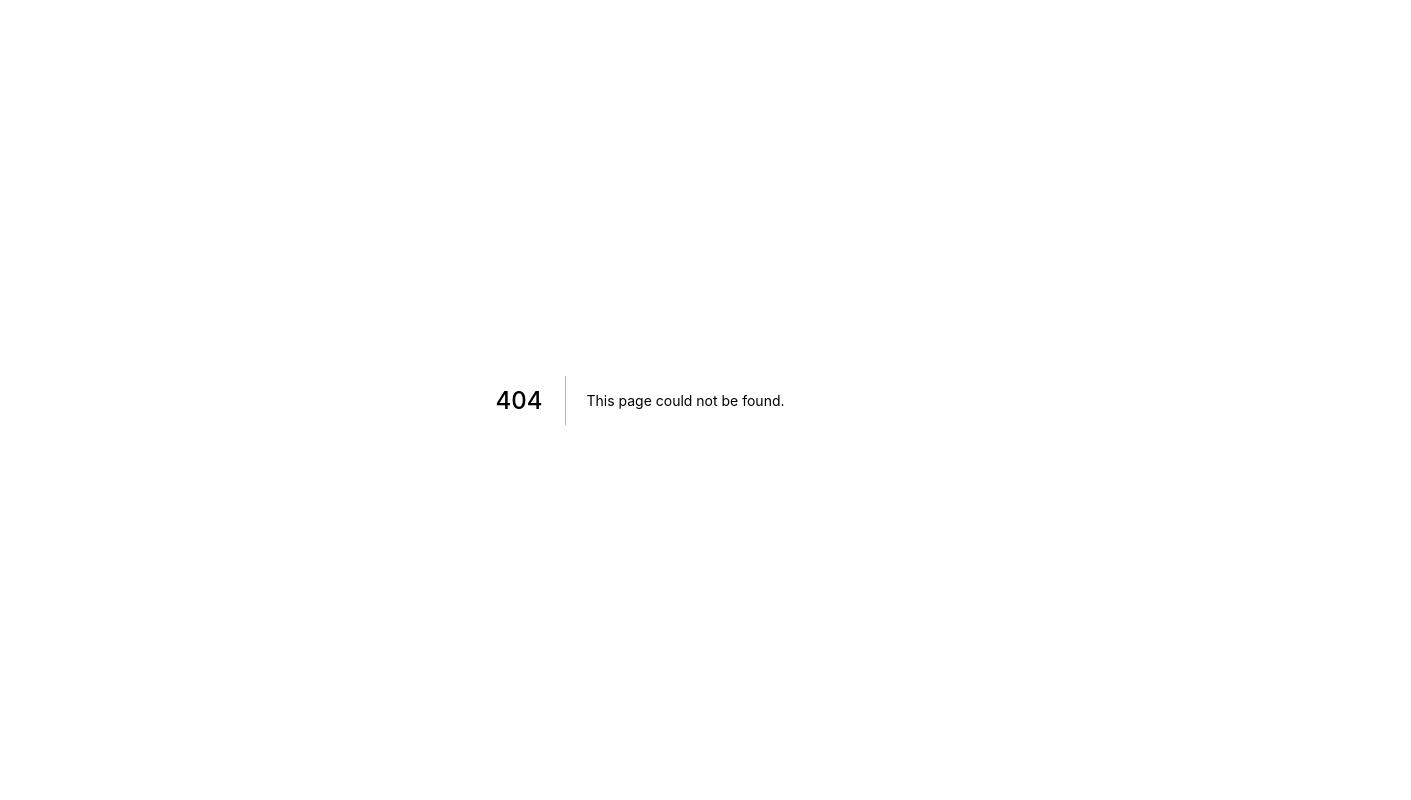
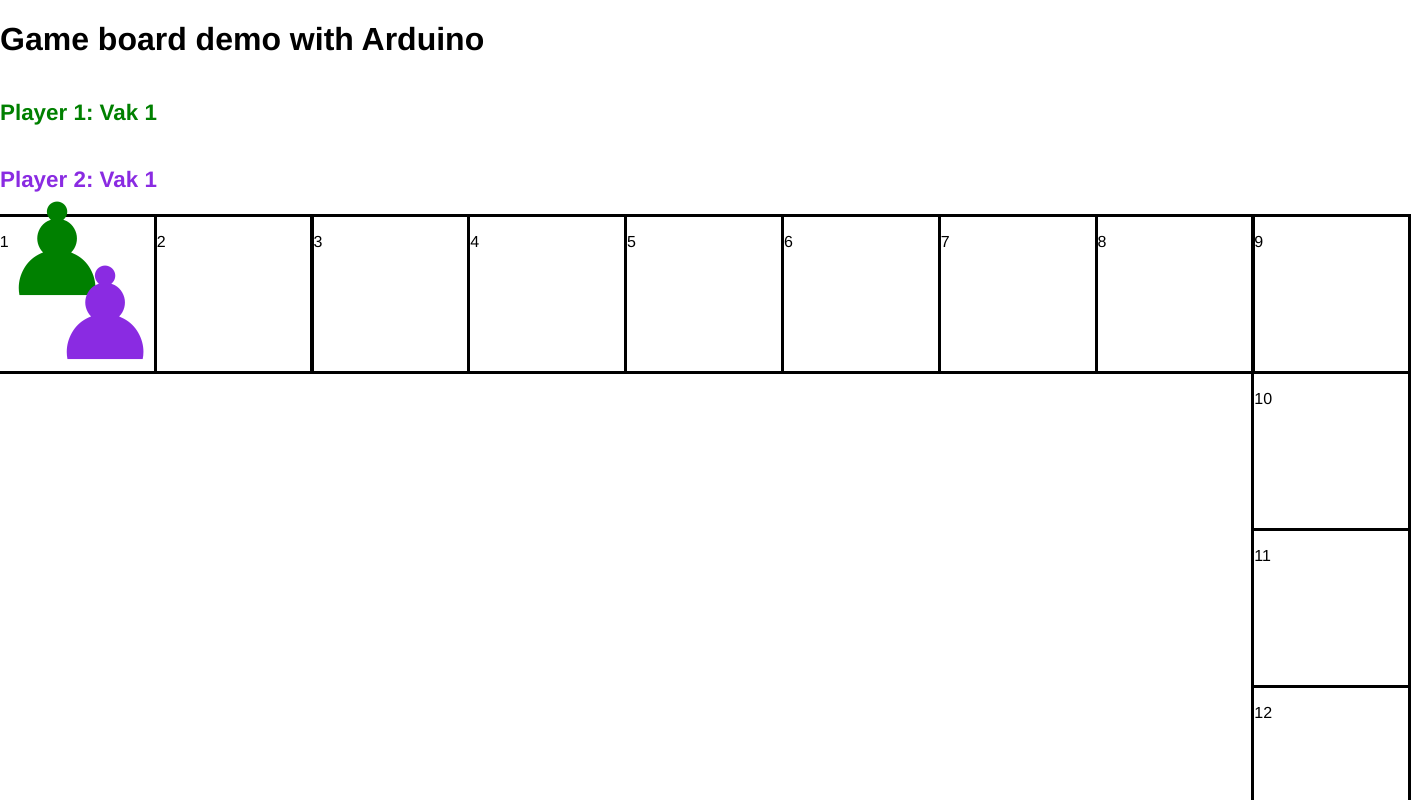
Before and after one commit to cesardg/int4-team14-frontend, a Next.js app: page /board in a window 1280 px wide. Before the commit this address had no page. Shown: the top 800 px of the page, 1411 px wide, since content can reach past the window. Built offline with nearby package versions, Linux system fonts and the light colour scheme.

Commit message:
update board demo

```diff
--- a/components/GameBoard.js
+++ b/components/GameBoard.js
@@ -1,16 +1,33 @@
 import styles from './GameBoard.module.css';
 
-const GameBoard = ({currentField}) => {
-  console.log(currentField)
-  let fields = [1, 2, 3, 4, 5]
+const GameBoard = ({currentField1, currentField2}) => {
+
+  let fieldsRow1 = [1, 2, 3, 4, 5, 6, 7, 8]
+  let fieldsRow2 = [9, 10, 11, 12]
   return (
     <div className={styles.container}>
-      {fields.map((field) => (
-        <div key={field} className={styles.bordvak}>
+       <p className={styles.player1Stats}>Player 1: Vak {currentField1}</p>
+        <p className={styles.player2Stats}>Player 2: Vak {currentField2}</p>
+       <div className={styles.board}>
+      <div className={styles.row1}>
+      {fieldsRow1.map((field) => (
+        <div key={field} className={styles.fieldRow1}>
          <p>{field}</p>
-         <p className={styles.pion}>{currentField == field ? "♟" : "" }</p>
+         <p className={styles.pion1}>{currentField1 == field ? "♟" : "" }</p>
+         <p className={styles.pion2}>{currentField2 == field ? "♟" : "" }</p>
         </div>
       ))}
+      </div>
+      <div className={styles.row2}>
+      {fieldsRow2.map((field) => (
+        <div key={field} className={styles.fieldRow2}>
+         <p>{field}</p>
+         <p className={styles.pion1}>{currentField1 == field ? "♟" : "" }</p>
+        <p className={styles.pion2}>{currentField2 == field ? "♟" : "" }</p>
+        </div>
+      ))}
+      </div>
+      </div>
     </div>
   )
 }
--- a/components/GameBoard.module.css
+++ b/components/GameBoard.module.css
@@ -1,15 +1,51 @@
-.bordvak{
+.fieldRow1{
     border: .2rem solid black;
     height: 10rem;
     margin-left: -.2rem;
     width: 10rem;
 }
 
+.fieldRow2{
+    composes: fieldRow1;
+    margin-bottom: -.2rem;
+}
+
 .container{
+    display: flex;
+    flex-direction: column;
+}
+
+.pion1{
+    font-size: 8rem;
+    margin-top: -5rem;
+    color: green;
+    line-height: 1;
+}
+
+.pion2{
+    composes: pion1;
+    margin-top: -12rem;
+    margin-left: 3rem;
+    color: blueviolet;
+}
+
+.row1{
     display: flex;
 }
 
-.pion{
-    font-size: 10rem;
-    margin: -5rem auto
+.board{
+    display: flex;
+    flex-direction: row;
 }
+
+.player1Stats{
+    font-size: 1.4rem;
+    font-weight: bold;
+    line-height: 1;
+    color: green;
+}
+
+.player2Stats{
+    composes: player1Stats;
+    color: blueviolet
+}
--- a/pages/testing.js
+++ b/pages/board.js
@@ -1,10 +1,8 @@
 import Head from 'next/head'
-import dynamic from 'next/dynamic'
 import GameBoard from '../components/GameBoard';
 import { useState, useEffect } from 'react';
 import { useRouter } from 'next/router'
 
-const Chat = dynamic(() => import('../components/Chat'), { ssr: false });
 
 export default function Testing() {
 
@@ -14,15 +12,20 @@ export default function Testing() {
 
   let arr = []
   let tempField;
-  const [field, setField] = useState(1);
-  // If pressed key is our target key then set to true- test branch
+
+  // Pion speler 1
+  const [field1, setField1] = useState(1);
+
+  //Pion speler 2 - nu nog hardcoded, later moet de computer detecteren wie er aan de beurt is
+  const [field2, setField2] = useState(1);
+
   const downHandler = ({key}) => {
     arr.push(key);
     const index =   arr.indexOf("K")
     if (index != -1 && arr[index - 1] == "V" && arr[index - 2] == "D" && arr[index - 3] == "R" && arr[index - 4] == "B"){
       tempField = arr[index + 1]
       if (tempField){
-        setField(tempField)
+        setField1(tempField)
         arr = [];
       }
     }
@@ -47,9 +50,8 @@ export default function Testing() {
       </Head>
 
       <main>
-        <h1 className="title">Team 14 groupchat - Next.js x Ably x Arduino demo</h1>
-        <Chat gamecode={gamecode}/>
-        <GameBoard currentField={field}/>
+        <h1 className="title">Game board demo with Arduino</h1>
+        <GameBoard currentField1={field1} currentField2={field2}/>
       </main>
 
     </div>
```
Also changed, not shown: pages/groupchat.js (added, +27 -0 lines).
